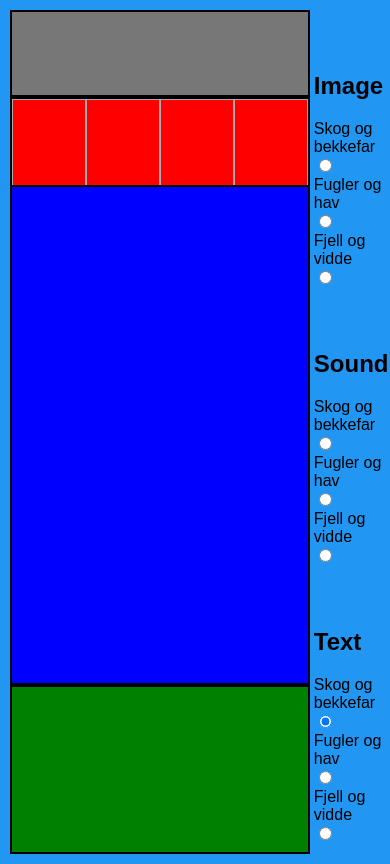
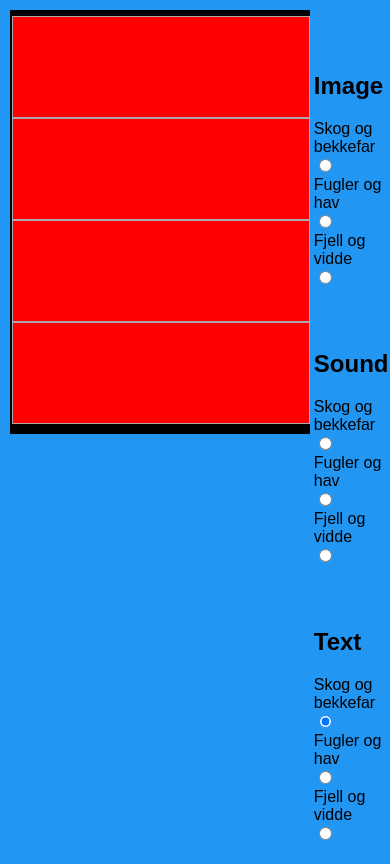
Before and after one commit to IT2810/it2810-webutvikling-h18-prosjekt-2-gruppe--21, a React (Create React App) app in the folder prosjekt2/: page / in a window 390 px wide. Built offline with nearby package versions, Linux system fonts and the light colour scheme.

Commit message:
added responsive tabs

```diff
--- a/prosjekt2/src/Test.css
+++ b/prosjekt2/src/Test.css
@@ -1,7 +1,7 @@
 .grid-container {
   display: grid;
   grid-template-columns: 80% 20%;
-    background-color: #2196F3;
+  background-color: #2196f3;
   padding: 10px;
   height: 100vh;
 }
@@ -17,9 +17,8 @@
   display: flex;
   flex-direction: column;
   height: 100vh;
-
+  height: 50vw;
 }
-
 
 .title {
   width: 100%;
@@ -27,7 +26,20 @@
   background-color: #777;
   border: 2px solid black;
 }
-
+.tab-container {
+  width: 100%;
+  background-color: blueviolet;
+  border: 2px solid black;
+  display: flex;
+  flex-direction: column;
+}
+.tab {
+  width: 100%;
+  background-color: red;
+  height: 100px;
+  border: 1px solid #aaa;
+}
+@media only screen and (min-width: 600px) {
   .tab-container {
     width: 100%;
     height: 10%;
@@ -36,14 +48,13 @@
     display: flex;
     flex-direction: row;
   }
-
   .tab {
     width: 25%;
     background-color: red;
     height: 100px;
     border: 1px solid #aaa;
   }
-
+}
 
 .image {
   width: 100%;
--- a/prosjekt2/src/Test.js
+++ b/prosjekt2/src/Test.js
@@ -1,29 +1,22 @@
-
-import React, { Component } from 'react';
-import logo from './logo.svg';
-import './Test.css';
-import {Category} from './Category.js';
+import React, { Component } from "react";
+import logo from "./logo.svg";
+import "./Test.css";
+import { Category } from "./Category.js";
 
 class Test extends Component {
   render() {
     return (
       <div className="grid-container">
         <div className="visual-display">
-                <div className="title">
+          <div className="title" />
+          <div className="tab-container">
+            <div className="tab" id="0" />
+            <div className="tab" id="1" />
+            <div className="tab" id="2" />
+            <div className="tab" id="3" />
           </div>
-                <div className="tab-container">
-                  <div className="tab" id="0"></div>
-                  <div className="tab" id="1"></div>
-                  <div className="tab" id="2"></div>
-                  <div className="tab" id="3"></div>
-                </div>
-                <div className="image">
-
-                </div>
-                <div className="poem">
-
-                </div>
-
+          <div className="image" />
+          <div className="poem" />
         </div>
         <div className="categories">
           <Category />
```
Lines whose indentation alone changed are shown as unchanged.
